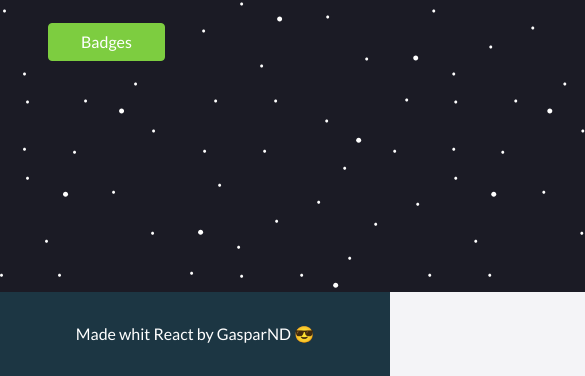
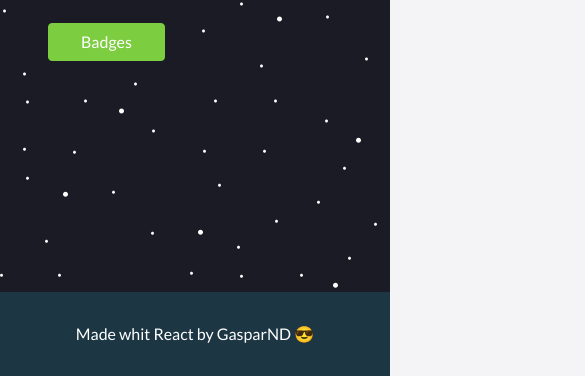
Before and after one commit to gasparnd/platzi-badges-react, a React app: page / in a window 390 px wide. Shown: the part 468-844 px from the top of the page, 585 px wide, since content can reach past the window. Built offline with nearby package versions, Linux system fonts and the light colour scheme.

Commit message:
fix responsive bug on home page

```diff
--- a/src/pages/styles/Home.css
+++ b/src/pages/styles/Home.css
@@ -21,7 +21,6 @@
 @media screen and (max-width: 720px) {
 	.Home__hero {
 		padding: 3rem;
-		width: 90vh;
 	}
 
 	.Home__hero img {
```
